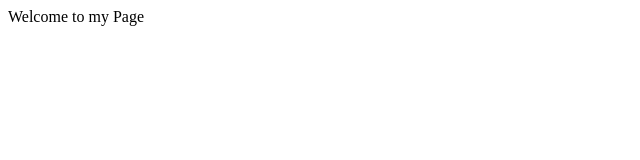
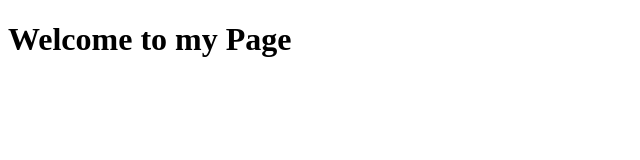
Before and after one commit to IanCalleja/IanCalleja.github.io, a website: page index.html in a window 1280 px wide. Shown: the whole page, without its empty margins (0-640 px from the left). Drawn offline with Linux system fonts and the light colour scheme.

Commit message:
welcome img

```diff
--- a/index.html
+++ b/index.html
@@ -6,6 +6,7 @@
     <title>Ian Calleja</title>
 </head>
 <body>
-  Welcome to my Page
+  <h1>Welcome to my Page </h1>
+  <img src=""
 </body>
 </html>
```
Also changed, not shown: Assets/images.png (added).
